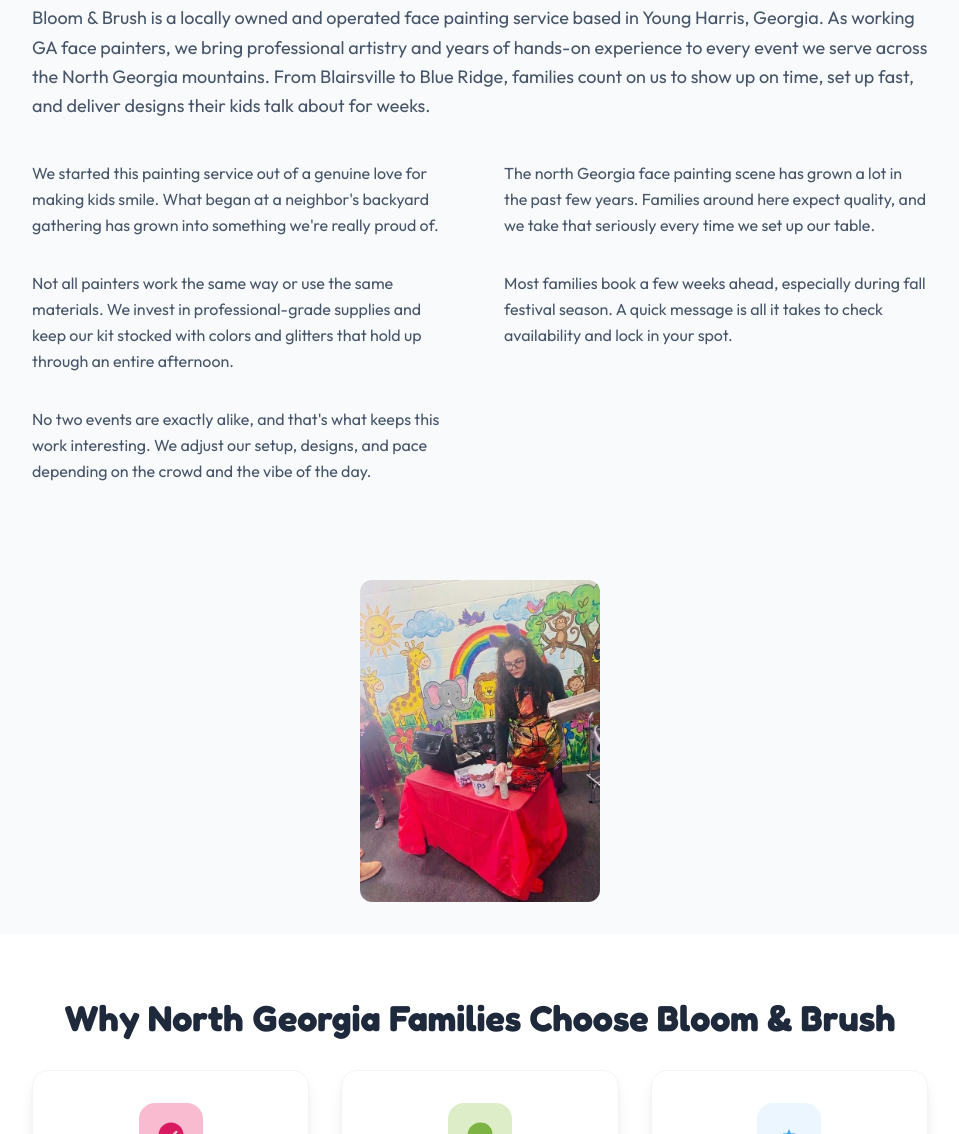
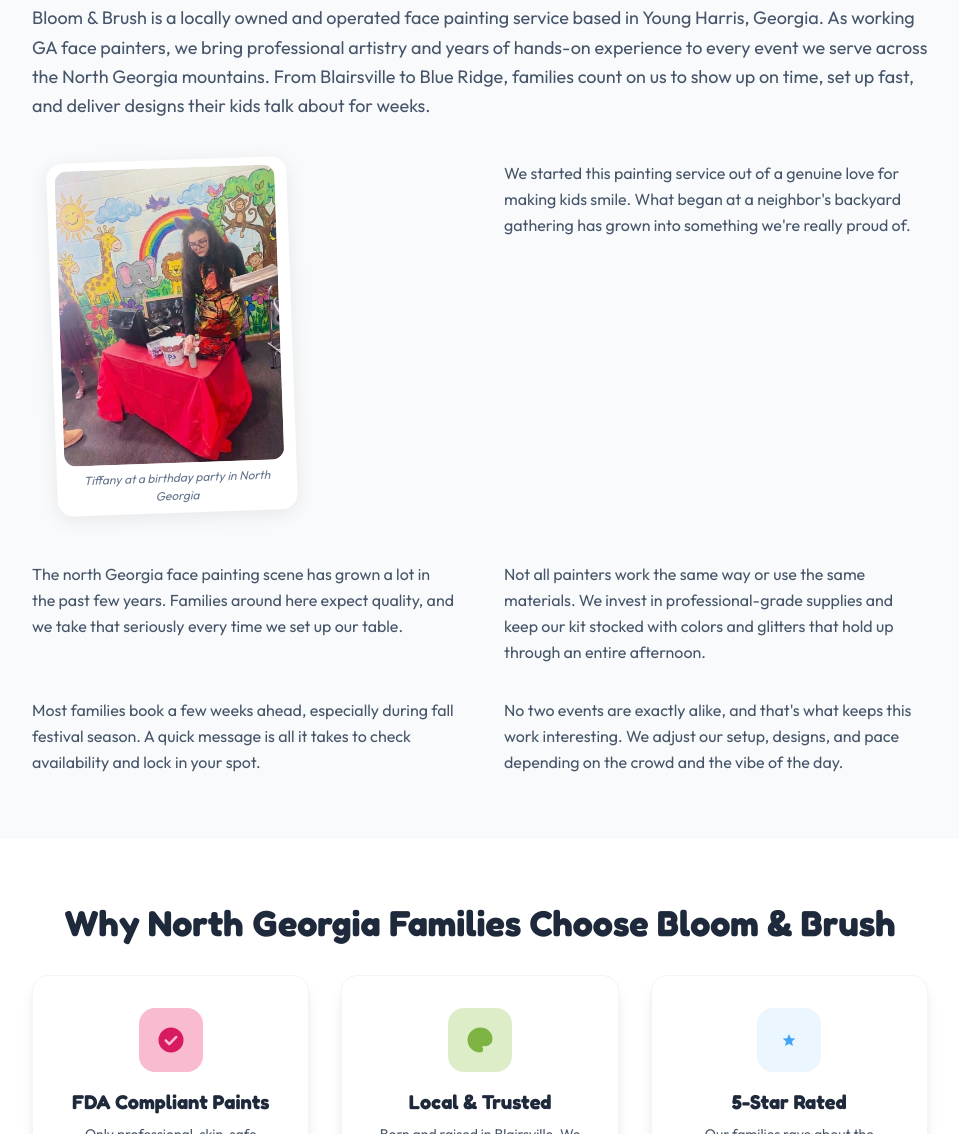
Before and after one commit to Appleinferno/bloom-and-brush, a website: page north-georgia-face-painting/index.html in a window 1280 px wide. Shown: the part 1645-2779 px from the top of the page, without its empty margins (160-1119 px from the left). Drawn offline with Linux system fonts and the light colour scheme.

Commit message:
Fixed formatting on north georgia

```diff
--- a/north-georgia-face-painting/index.html
+++ b/north-georgia-face-painting/index.html
@@ -297,6 +297,15 @@
                         Georgia mountains. From Blairsville to Blue Ridge, families count on us to show up on time, set
                         up fast, and deliver designs their kids talk about for weeks.</p>
                     <div class="grid grid-cols-1 md:grid-cols-2 gap-x-12 gap-y-8 mt-10">
+                        <figure
+                            style="float:right; margin:0 0 16px 20px; background:#fff; padding:8px; border-radius:16px; box-shadow:0 4px 20px rgba(0,0,0,0.08); transform:rotate(-2deg); max-width:240px;">
+                            <img src="../images/tiffany%20offering%20her%20bloom%20and%20brush%20face%20painting%20services%20at%20a%20childrens%20party.webp"
+                                alt="Tiffany Dinehart offering Bloom and Brush face painting services at a children's party"
+                                width="220" loading="lazy" style="border-radius:12px; display:block;">
+                            <figcaption
+                                style="font-size:12px; color:#64748b; margin-top:6px; font-style:italic; text-align:center;">
+                                Tiffany at a birthday party in North Georgia</figcaption>
+                        </figure>
                         <p class="text-slate-600 leading-relaxed">We started this painting service out of a genuine love
                             for making kids smile. What began at a neighbor's backyard gathering has grown into
                             something we're really proud of.</p>
@@ -314,15 +323,6 @@
                             vibe of the day.</p>
                     </div>
                 </div>
-            </div>
-        </section>
-
-        <!-- Photo Break -->
-        <section class="py-8">
-            <div style="text-align:center;">
-                <img src="../images/tiffany%20offering%20her%20bloom%20and%20brush%20face%20painting%20services%20at%20a%20childrens%20party.webp"
-                    alt="Tiffany Dinehart offering Bloom and Brush face painting services at a children's party"
-                    width="240" loading="lazy" style="display:inline-block; border-radius:12px;">
             </div>
         </section>
 
```
